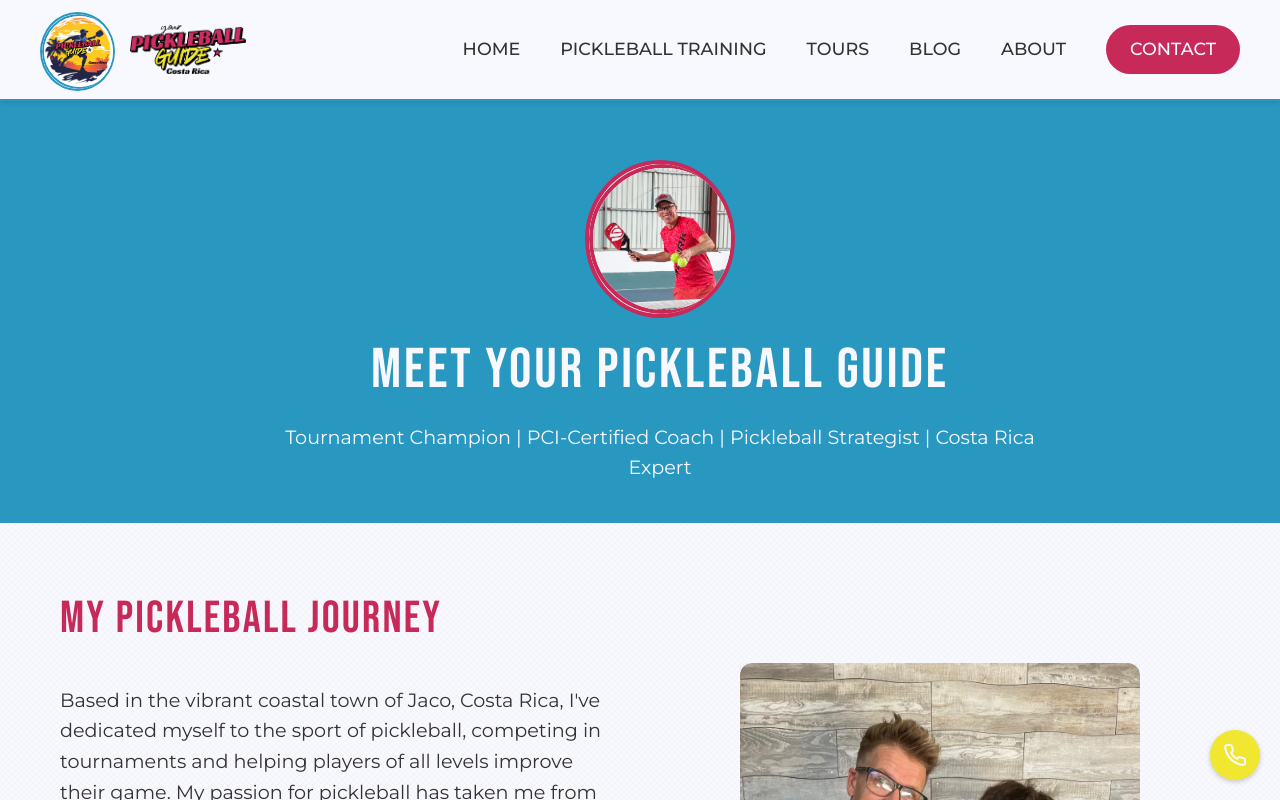
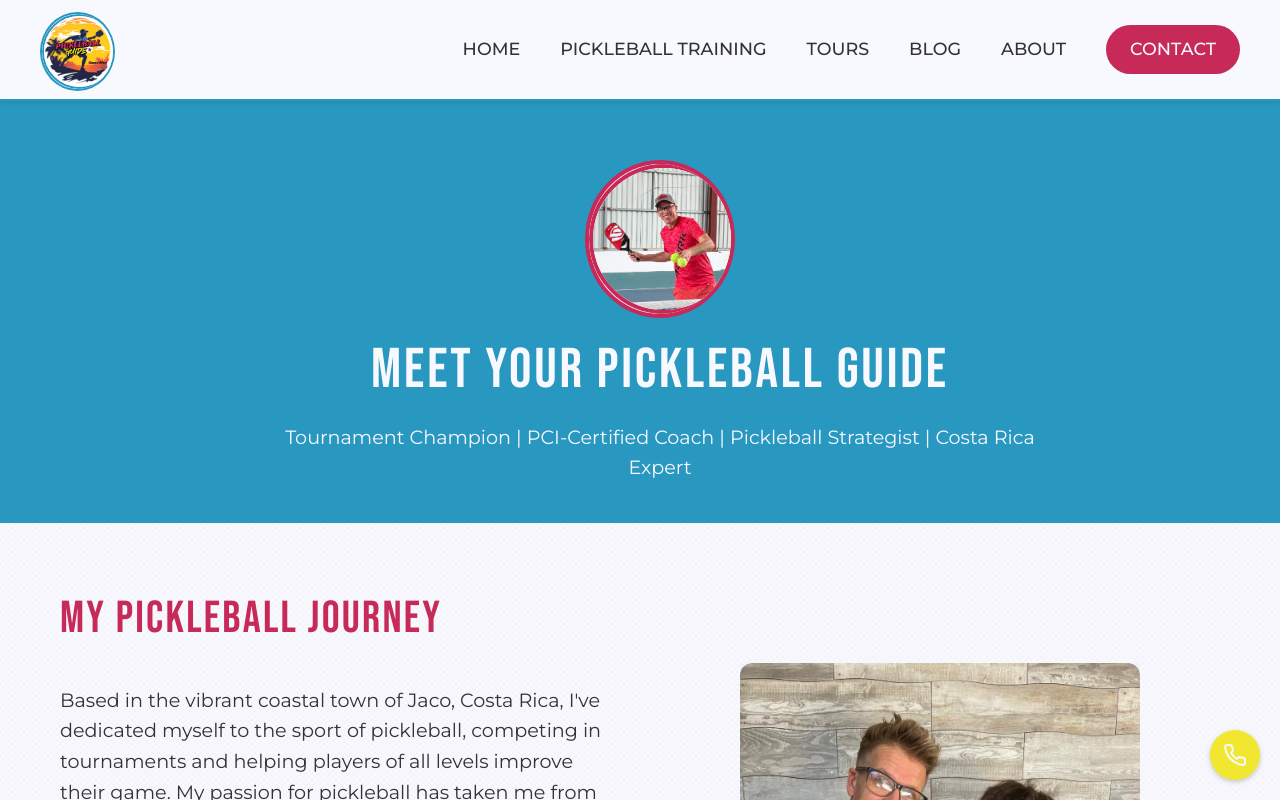
Before and after one commit to JPmiles86/laurie-meiring-website, a React (Vite) app: page /about in a window 1280 px wide. Shown: the top 800 px of the page. Built offline with nearby package versions, Linux system fonts and the light colour scheme.

Commit message:
Remove text logo from Footer and Navbar, update AboutPage

```diff
--- a/src/components/Footer.jsx
+++ b/src/components/Footer.jsx
@@ -6,7 +6,7 @@ function Footer() {
   return (
     <footer style={{
       backgroundColor: 'var(--neutral-color)',
-      padding: '40px 20px',
+      padding: '20px 10px',
       textAlign: 'center',
       borderTop: '2px solid var(--secondary-color)'
     }}>
@@ -14,19 +14,21 @@ function Footer() {
         marginBottom: '20px',
         display: 'flex',
         justifyContent: 'center',
-        height: '75px',
+        height: '150px',
         overflow: 'hidden'
       }}>
         <OptimizedImage
-          src={IMAGES.LOGO.TEXT}
+          src={IMAGES.LOGO.ROUND}
           alt="Your Pickleball Guide Costa Rica"
-          width={180}
-          height={75}
+          width={150}
+          height={150}
           style={{
             objectFit: 'contain',
-            maxWidth: '180px',
-            maxHeight: '75px',
-            backgroundColor: 'transparent'
+            maxWidth: '150px',
+            maxHeight: '150px',
+            backgroundColor: 'transparent',
+            borderRadius: '50%',
+            border: '2px solid var(--secondary-color)'
           }}
         />
       </div>
--- a/src/components/Navbar.jsx
+++ b/src/components/Navbar.jsx
@@ -66,27 +66,6 @@ function Navbar() {
                 objectFit: 'contain',
                 objectPosition: 'center',
                 border: '2px solid var(--secondary-color)',
-                backgroundColor: 'transparent'
-              }}
-            />
-          </div>
-          <div style={{
-            height: '50px',
-            width: '180px',
-            display: 'flex',
-            alignItems: 'center',
-            overflow: 'hidden'
-          }}>
-            <OptimizedImage
-              src={IMAGES.LOGO.TEXT}
-              alt="Your Pickleball Guide Costa Rica"
-              width={180}
-              height={50}
-              loading="eager"
-              style={{
-                objectFit: 'contain',
-                maxWidth: '180px',
-                maxHeight: '50px',
                 backgroundColor: 'transparent'
               }}
             />
--- a/src/pages/AboutPage.jsx
+++ b/src/pages/AboutPage.jsx
@@ -79,7 +79,7 @@ function AboutPage() {
                     objectFit: 'cover',
                     objectPosition: 'center',
                     border: '4px solid var(--primary-color)',
-                    zIndex: 1000
+
                   }}
                 />
               </div>
```
